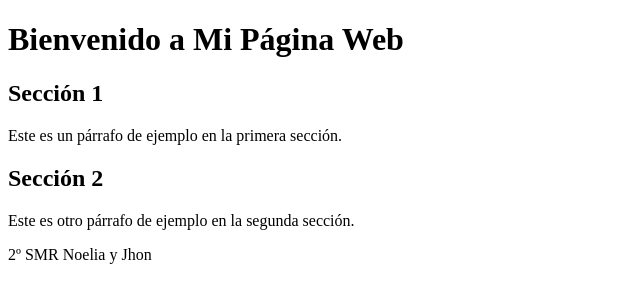
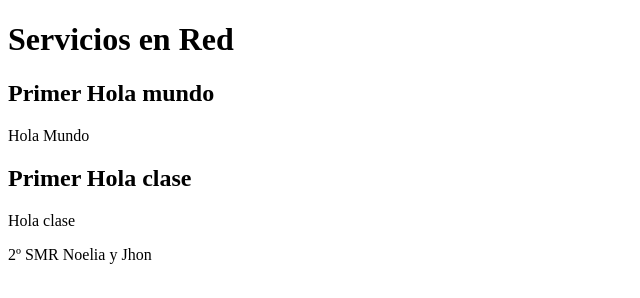
Before and after one commit to Jhon-0/SR1, a plain HTML site: page index.html in a window 1280 px wide. Shown: the whole page, without its empty margins (0-640 px from the left). Drawn offline with Linux system fonts and the light colour scheme.

Commit message:
Update index.html
edicion de encabezado y seccion

```diff
--- a/index.html
+++ b/index.html
@@ -8,18 +8,18 @@
 </head>
 <body>
     <header>
-        <h1>Bienvenido a Mi Página Web</h1>
+        <h1>Servicios en Red</h1>
     </header>
 
     <main>
         <section>
-            <h2>Sección 1</h2>
-            <p>Este es un párrafo de ejemplo en la primera sección.</p>
+            <h2>Primer Hola mundo</h2>
+            <p>Hola Mundo</p>
         </section>
 
         <section>
-            <h2>Sección 2</h2>
-            <p>Este es otro párrafo de ejemplo en la segunda sección.</p>
+            <h2> Primer Hola clase</h2>
+            <p>Hola clase</p>
         </section>
     </main>
 
```
